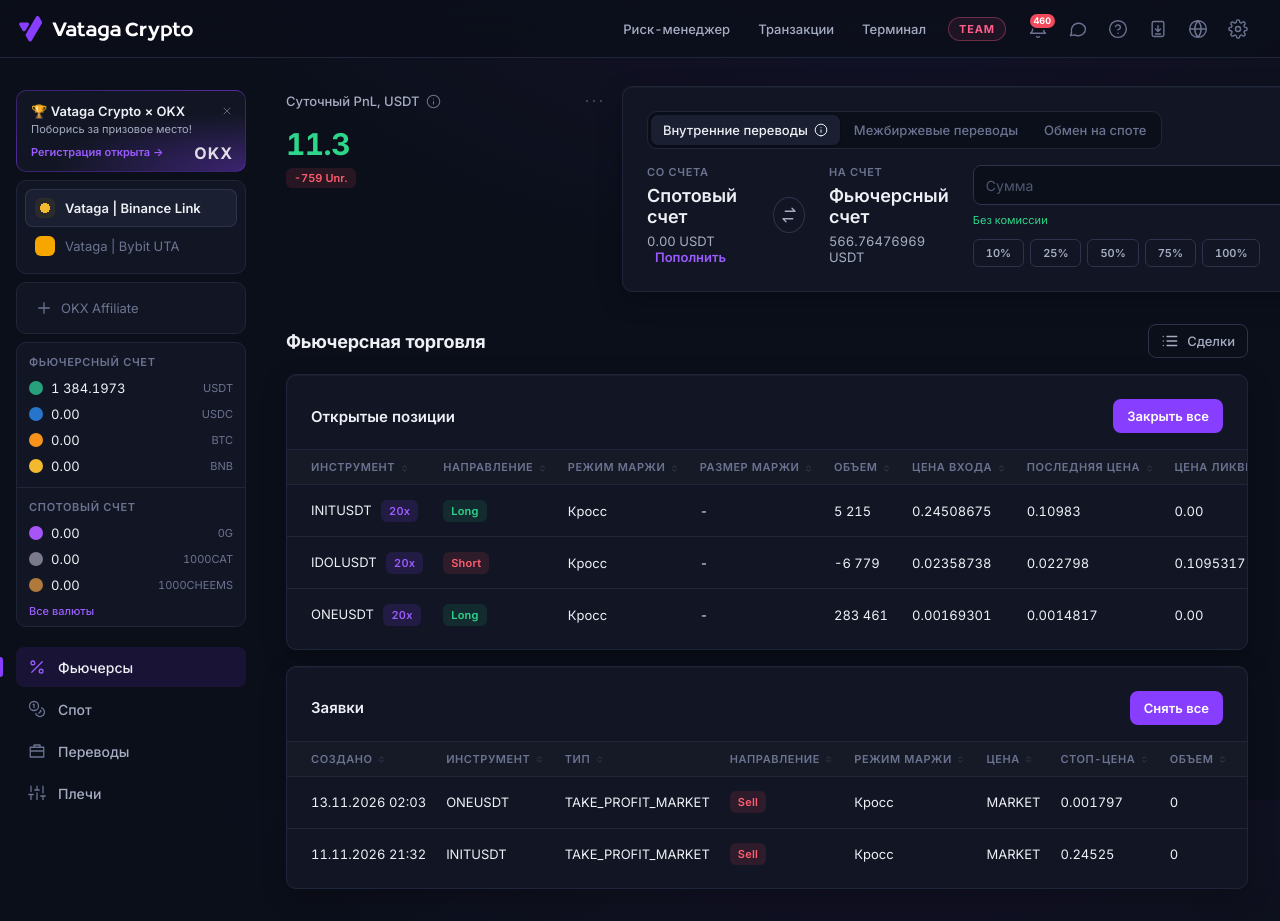
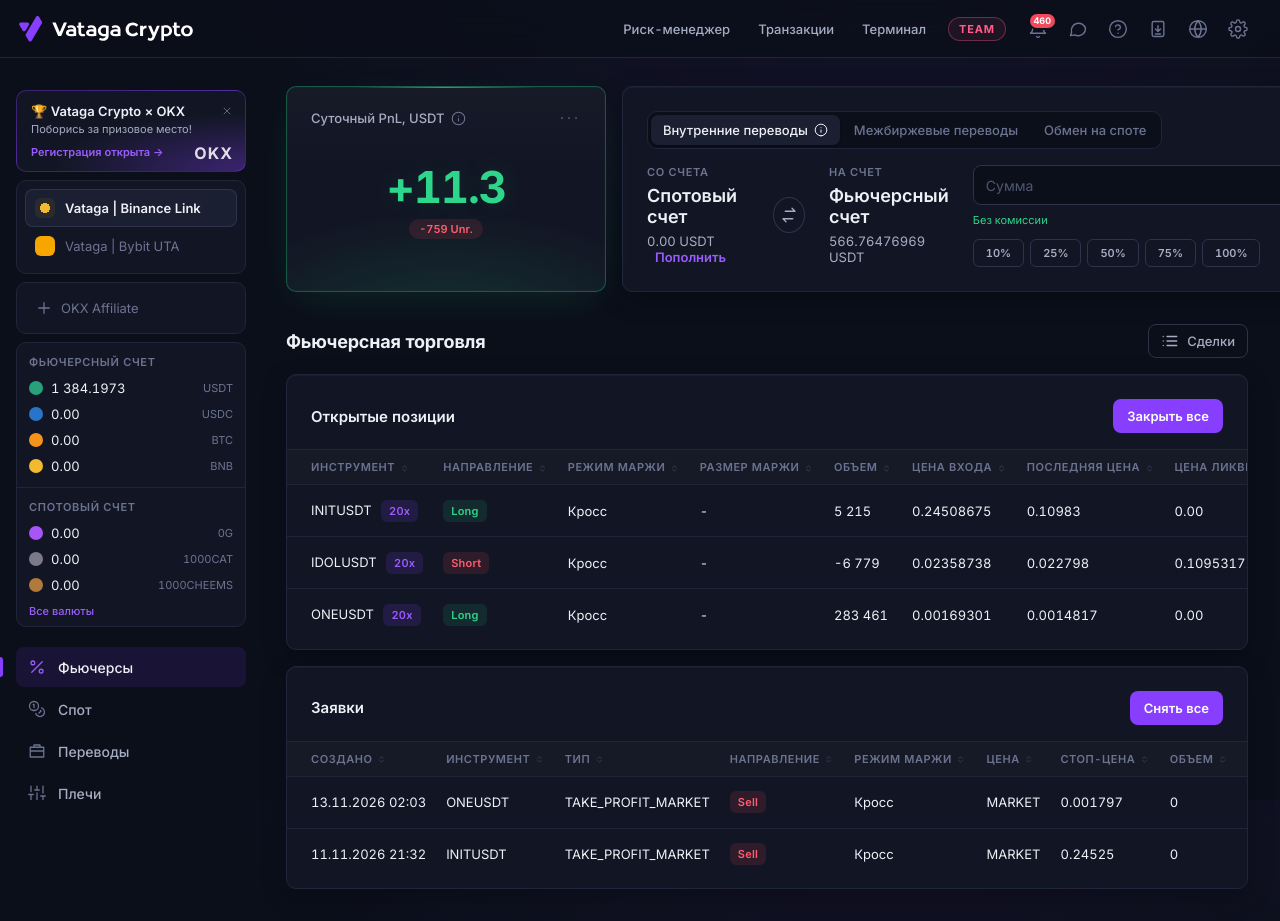
Before and after one commit to KonstantinLA87/vataga_redesign, a Vue app: page / in a window 1280 px wide. Shown: the top 921 px of the page. Built offline with nearby package versions, Linux system fonts and the light colour scheme.

Commit message:
Variant B: highlighted PnL card with centered value

```diff
--- a/src/components/PnlCard.vue
+++ b/src/components/PnlCard.vue
@@ -1,27 +1,62 @@
 <script setup>
 import Icon from './Icon.vue'
+import { computed } from 'vue'
 import { pnl } from '../data/mock.js'
+
+const isUp = computed(() => !String(pnl.value).startsWith('-'))
 </script>
 
 <template>
-  <section class="card pnl">
+  <section class="card pnl" :class="isUp ? 'pnl--up' : 'pnl--down'">
     <div class="pnl__head">
       <span class="pnl__title">Суточный PnL, USDT <Icon name="info" :size="15" /></span>
       <button class="pnl__more"><Icon name="more" :size="24" /></button>
     </div>
-    <div class="pnl__value pos">{{ pnl.value }}</div>
-    <div class="pnl__unr neg">{{ pnl.unrealized }} Unr.</div>
+    <div class="pnl__body">
+      <div class="pnl__value" :class="isUp ? 'pos' : 'neg'">{{ isUp ? '+' : '' }}{{ pnl.value }}</div>
+      <div class="pnl__unr neg">{{ pnl.unrealized }} Unr.</div>
+    </div>
   </section>
 </template>
 
 <style scoped>
+/*
+ * Вариант B: акцентная карточка.
+ * Цветное свечение и рамка зависят от знака PnL (зелёный в плюсе, красный в минусе).
+ */
 .pnl {
-    /* Без карточки: просто текст на фоне страницы */
-    padding: 0;
-    background: none;
-    border: 0;
-    box-shadow: none;
-    border-radius: 0;
+    --pnl-color: var(--success);
+    --pnl-glow: rgba(31, 199, 126, 0.16);
+    --pnl-border: rgba(31, 199, 126, 0.35);
+    position: relative;
+    display: flex;
+    flex-direction: column;
+    padding: var(--space-4) var(--space-5);
+    overflow: hidden;
+    border-color: var(--pnl-border);
+    background:
+        radial-gradient(120% 90% at 50% 120%, var(--pnl-glow), transparent 65%),
+        linear-gradient(180deg, rgba(255, 255, 255, 0.02), transparent 40%),
+        var(--bg-card);
+    box-shadow:
+        0 0 0 1px rgba(255, 255, 255, 0.02) inset,
+        0 12px 40px -12px var(--pnl-glow);
+}
+.pnl--down {
+    --pnl-color: var(--danger);
+    --pnl-glow: rgba(242, 73, 92, 0.16);
+    --pnl-border: rgba(242, 73, 92, 0.35);
+}
+/* Тонкая светящаяся полоска сверху */
+.pnl::before {
+    content: "";
+    position: absolute;
+    top: 0;
+    left: 20%;
+    right: 20%;
+    height: 1px;
+    background: linear-gradient(90deg, transparent, var(--pnl-color), transparent);
+    opacity: 0.8;
 }
 .pnl__head {
     display: flex;
@@ -51,19 +86,28 @@ import { pnl } from '../data/mock.js'
     background: var(--bg-elevated);
     color: var(--text-primary);
 }
+/* Число по центру карточки */
+.pnl__body {
+    flex: 1;
+    display: flex;
+    flex-direction: column;
+    align-items: center;
+    justify-content: center;
+    gap: 10px;
+    padding: var(--space-2) 0 var(--space-3);
+}
 .pnl__value {
-    font-size: var(--fs-pnl);
+    font-size: 44px;
+    line-height: 1;
     font-weight: 700;
-    letter-spacing: -0.02em;
-    margin-top: 10px;
+    letter-spacing: -0.03em;
+    text-shadow: 0 0 24px var(--pnl-glow);
 }
 .pnl__unr {
-    display: inline-block;
-    margin-top: 6px;
     font-size: var(--fs-xs);
     font-weight: 600;
-    padding: 3px 8px;
-    border-radius: 6px;
+    padding: 3px 10px;
+    border-radius: var(--radius-pill);
     background: var(--danger-soft);
 }
 </style>
```
